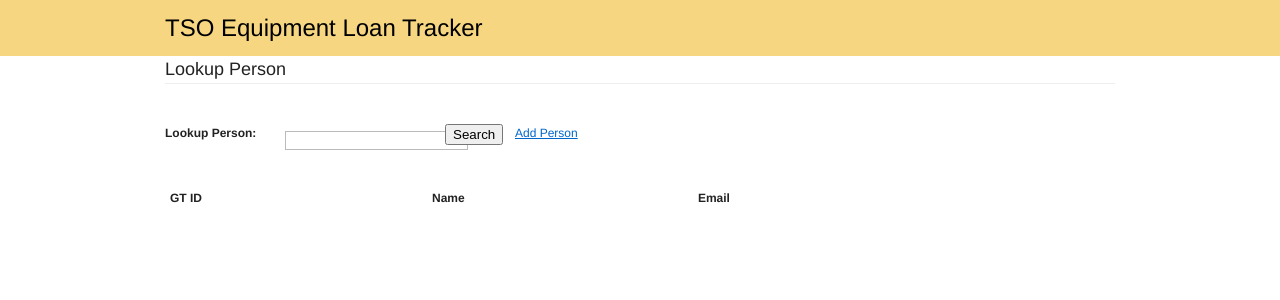
After one commit to sionide21/Equipment-Loan-Tracking, a Django app: page /person/find in a window 1280 px wide. The commit adds this page. Shown: the top 300 px of the page. Run offline with Django 3.2, Linux system fonts and the light colour scheme; the visitor is signed in with stand-in values (Sample User, id 1); lists and menus that the app fills with data are empty; parts of the project's set-up code (start-up, migrations or seed data) failed here and were passed over.

Commit message:
Add person to loan

```diff
--- /dev/null
+++ b/webapp/core/templates/core/loan/person.html
@@ -0,0 +1,34 @@
+{% extends "base.html" %}
+
+{% block content %}
+  <div class="subtitle">Lookup Person</div>
+
+  <form class="top-space" action="{% url find_person %}" method="post">
+    {% csrf_token %}
+    <div class="span-3"><label for="q">Lookup Person:</label></div>
+    <div class="span-4"><input type="text" name="q" id="q"/></div>
+    <div class="span-2 last bottom-space"><input type="submit" value="Search" /></div>
+  </form>
+
+  <div class="span-9 last"><a href="{% url add_person %}">Add Person</a></div>
+
+  <table class="span-20">
+    <tr>
+      <th>GT ID</th>
+      <th>Name</th>
+      <th>Email</th>
+    </tr>
+    {% for person in results %}
+      <tr>
+        <td><a href="javascript:select({{person.id}}, '{{person.name}}');">{{ person.gtid }}</a></td>
+        <td><a href="javascript:select({{person.id}}, '{{person.name}}');">{{ person.name }}</a></td>
+        <td><a href="javascript:select({{person.id}}, '{{person.name}}');">{{ person.email }}</a></td>
+      </tr>
+    {% endfor %}
+  </table>
+  <script type="text/javascript">
+    function select(id, name) {
+        window.opener.person_selected(id, name);
+    }
+  </script>
+{% endblock %}
--- a/webapp/core/templates/core/loan/view.html
+++ b/webapp/core/templates/core/loan/view.html
@@ -3,7 +3,8 @@
 {% block subcontent %}
   <div class="loan">
     Description: {{ loan.item.description }}</br>
-    Contact Email: {{ loan.contact_field }}<br/>
+    Loaned To: {{ loan.loaned_to.name }}</br>
+    Contact Email: {{ loan.loaned_to.email }}<br/>
     Location: {{ loan.location_field }}<br/>
     Notes: {{ loan.notes_field }}<br/>
     Loan Date: {{ loan.loan_datetime }}<br/>
--- /dev/null
+++ b/webapp/core/templates/core/person/select.html
@@ -0,0 +1,3 @@
+<script type="text/javascript">
+    window.opener.person_selected({{ person.id }}, "{{ person.name }}");
+</script>
--- a/webapp/core/views.py
+++ b/webapp/core/views.py
@@ -1,10 +1,11 @@
 from django.forms.models import modelformset_factory
+from django.db.models import Q
 from django.http import HttpResponse, HttpResponseRedirect, Http404
 from django.shortcuts import render_to_response as render, get_object_or_404
 from django.contrib.auth.decorators import login_required
 from django.core.urlresolvers import reverse
 from django.template import RequestContext
-from core.models import Loan, LoanForm, Item, ItemForm
+from core.models import Loan, LoanForm, Item, ItemForm, Person, PersonForm
 
 
 def render_to_response(req, *args, **kwargs):
@@ -17,13 +18,43 @@ def index(request):
     '''The homepage, show a login page or redirect to current'''
     if request.user.is_authenticated():
         return HttpResponseRedirect(reverse('current_loans'))
-    return render_to_response('core/index.html')
+    return render_to_response(request, 'core/index.html')
 
 
 @login_required
 def current_loans(request):
     username = request.user.username
     return render_to_response(request, 'core/current.html', {'username': username})
+
+
+@login_required
+def find_person(request):
+    qs = None
+    if request.method == 'POST':
+        terms = request.POST['q']
+        query = Q(gtid=terms)
+        for field in ['name', 'email']:
+            # case insensitive contains for each of the above fields
+            field_query = '%s__icontains' % field
+            query |= Q(**{field_query: terms})
+        qs = Person.objects.filter(query)
+
+    return render_to_response(request, 'core/loan/person.html',
+                              {'results': qs})
+
+
+@login_required
+def add_person(request):
+    person_form = PersonForm()
+    if request.method == 'POST':
+        person_form = PersonForm(request.POST)
+    if person_form.is_valid():
+        person = person_form.save()
+        return render_to_response(request, 'core/person/select.html',
+                                  {'person': person})
+
+    return render_to_response(request, 'core/person/add.html',
+                            {'person_form': person_form})
 
 
 @login_required
--- a/webapp/urls.py
+++ b/webapp/urls.py
@@ -12,6 +12,8 @@ urlpatterns = patterns('',
     url(r'^current$', 'core.views.current_loans', name='current_loans'),
     url(r'^loans/add$', 'core.views.add_loan', name='add_loan'),
     url(r'^loans/(\d+)$', 'core.views.view_loan', name='view_loan'),
+    url(r'^person/find$', 'core.views.find_person', name='find_person'),
+    url(r'^person/add$', 'core.views.add_person', name='add_person'),
     url(r'^items/description$', 'core.views.item_description', name='item_description'),
     url(r'^loans/(\d+)/return$', 'core.views.return_loan', name='return_loan'),
 ) + staticfiles_urlpatterns()
```
Also changed, not shown: webapp/core/models.py (+17 -2 lines), webapp/core/templates/core/loan/add.html (+19 -0 lines), webapp/core/templates/core/person/add.html (added, +11 -0 lines).
